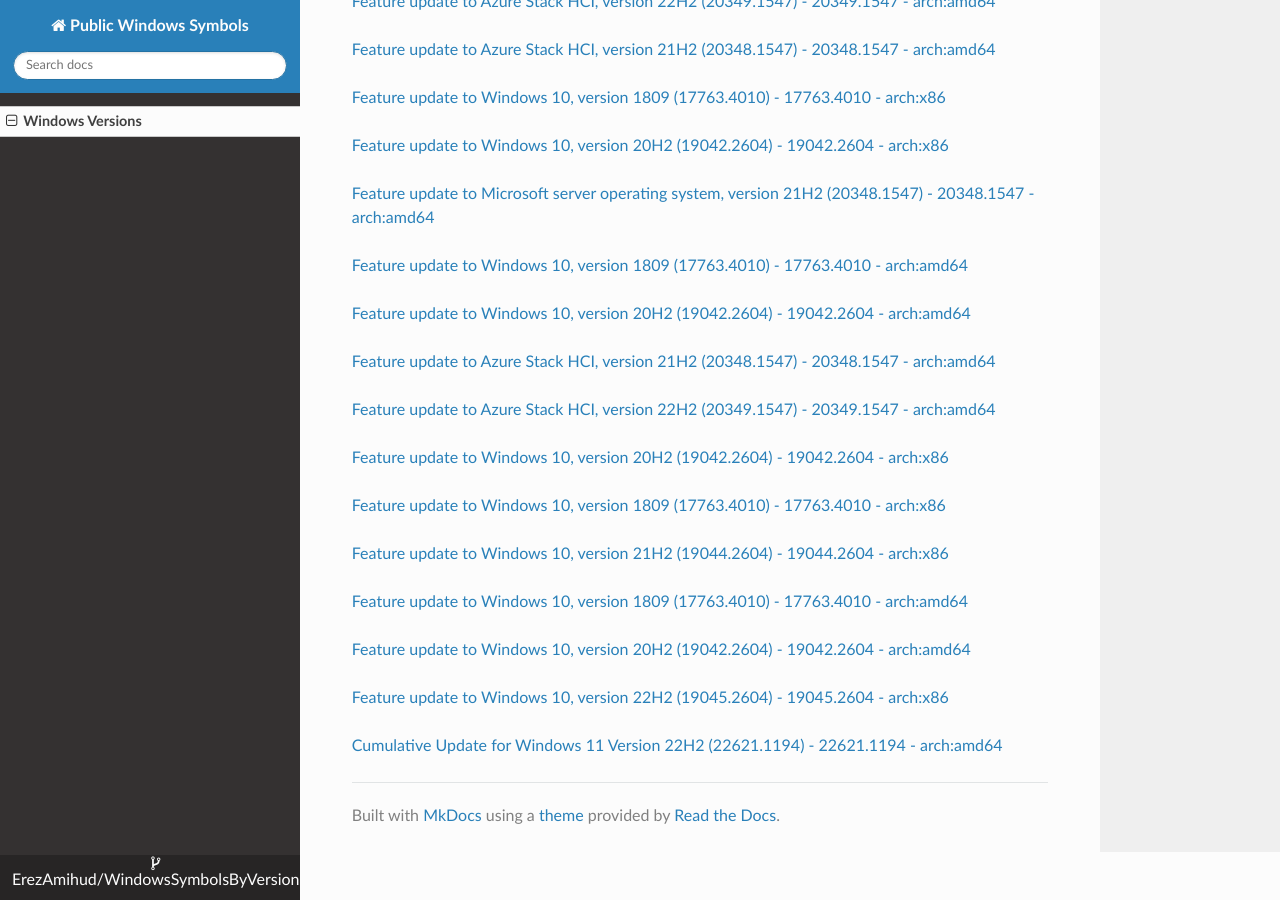
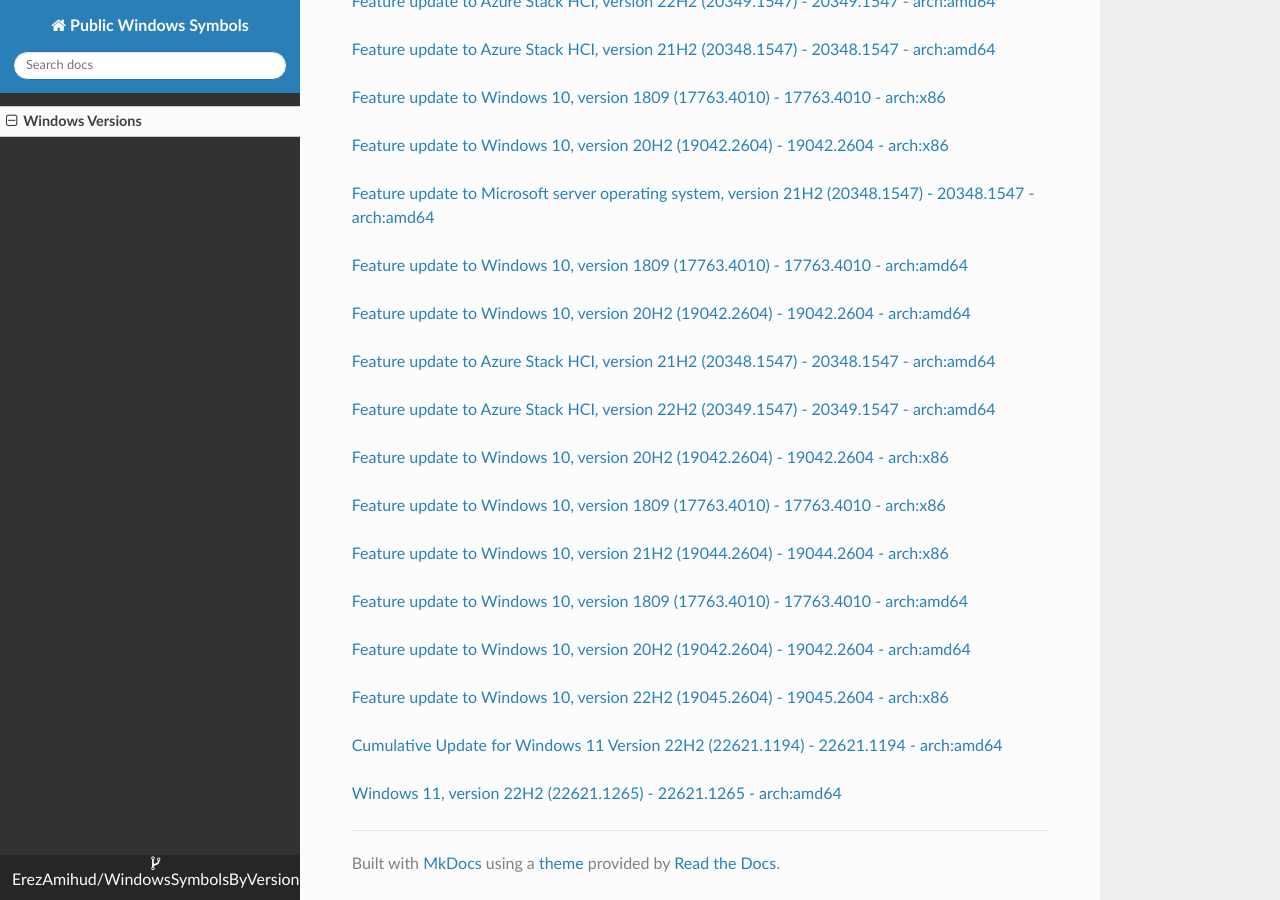
Before and after one commit to ErezAmihud/WindowsSymbolsByVersion, an MkDocs documentation site: the page built from docs/index.md, in a window 1280 px wide and 900 px high, scrolled down 39485 px. Built offline with MkDocs 1.6.1, drawn with Linux system fonts in a browser that asks for light colours; nearby versions of some CDN libraries.

Commit message:
Automated commit, add manifest for 2c34b461-1255-485f-8845-420f1e8ba2e3

```diff
--- a/docs/index.md
+++ b/docs/index.md
@@ -2302,3 +2302,6 @@
 
 
 [Cumulative Update for Windows 11 Version 22H2 (22621.1194) - 22621.1194 - arch:amd64](https://github.com/ErezAmihud/WindowsSymbolsByVersion/blob/main/manifests/48eb4da5-7382-4da1-ba37-b0f693ca47d1.manifest)
+
+
+[Windows 11, version 22H2 (22621.1265) - 22621.1265 - arch:amd64](https://github.com/ErezAmihud/WindowsSymbolsByVersion/blob/main/manifests/2c34b461-1255-485f-8845-420f1e8ba2e3.manifest)
```
Also changed, not shown: process_builds.json (+1 -1 lines), 1 other file.
